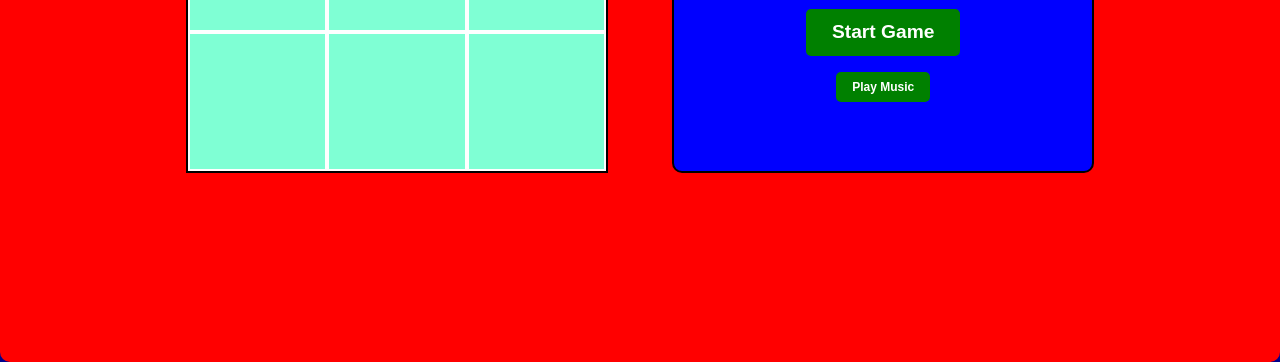
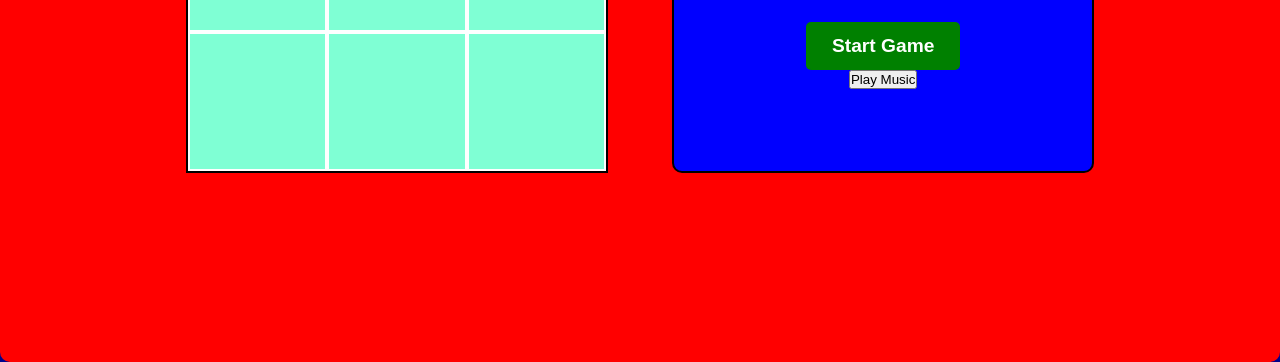
Before and after one commit to ayushsingh212/Tic_Tak, a plain HTML site: page index.html in a window 1280 px wide. Shown: the part 540-902 px from the top of the page. Drawn offline with Linux system fonts and the light colour scheme.

Commit message:
Update index.html

```diff
--- a/index.html
+++ b/index.html
@@ -33,7 +33,7 @@
                 <p class="p2">Player B score: <span class="player2">0</span></p>
                 <div class="react"><p id="winnerText">Start the game..?</p></div>
             </div>
-            <button id="startGame">Start Game</button>  <button id="stopMusic" onclick="stopMusic()">Play Music</button>
+            <button id="startGame">Start Game</button>  <button class="stopMusic" onclick="stopMusic()">Play Music</button>
         </div>
     </div>
 </body>
```
